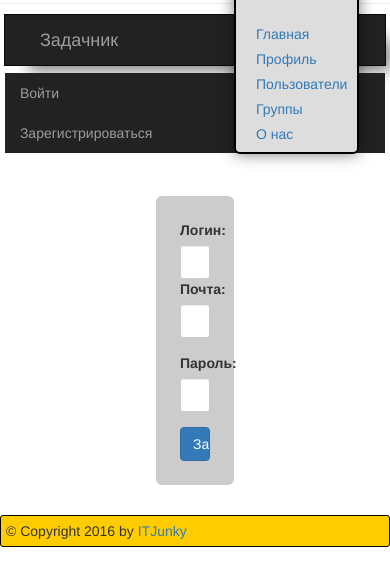
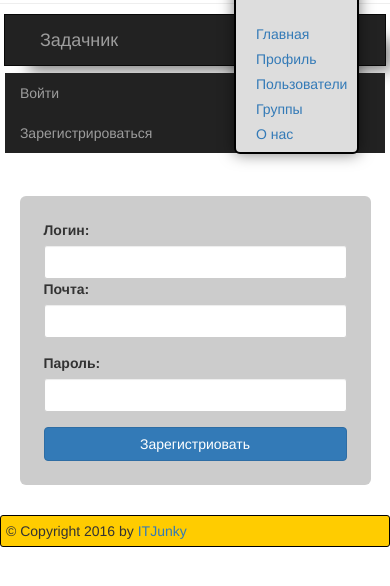
Before and after one commit to itJunky/web-tasker.py, a Flask app: page /register in a window 390 px wide. Shown: the part 115-701 px from the top of the page. Run offline with Flask 2, Linux system fonts and the light colour scheme; some libraries are stand-ins or nearby versions.

Commit message:
fix issue #12
  Add .register_form class to media query max-width less then 767px

```diff
--- a/web_tasker/static/mystyle.css
+++ b/web_tasker/static/mystyle.css
@@ -235,6 +235,7 @@ body {
 		margin-left: 0;
 	}
 
+	.register_form,
 	.login_form {
 	    margin-left: 0;
 	    width: 90%;
```
